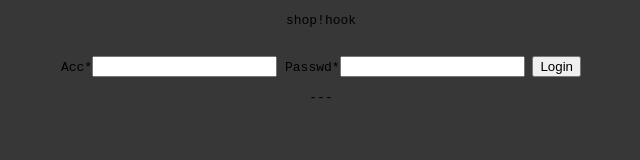
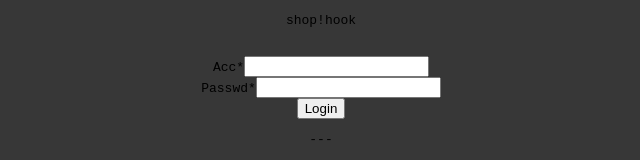
Before and after one commit to koutsie/space-hook, a plain HTML site: page index.html in a window 1280 px wide. Shown: the whole page, without its empty margins (319-959 px from the left). Drawn offline with Linux system fonts and the light colour scheme.

Commit message:
Update index.html

```diff
--- a/index.html
+++ b/index.html
@@ -23,8 +23,8 @@ body {
 	 <p>shop!hook</p><br>
 
 <form name="login">
-	Acc*<input type="text" name="userid"/>
-	Passwd*<input type="password" name="pswrd"/>
+	Acc*<input type="text" name="userid"/> <br>
+	Passwd*<input type="password" name="pswrd"/> <br>
 <input type="button" onclick="check(this.form)" value="Login"/>
 </form>
     <p>
@@ -34,7 +34,7 @@ body {
   		<source src="http://koutsie.l1nux.fun/loginthing/src/shop.mp3">
 	    </audio>
  	<script>
-  	var audio = document.getElementById("new");
+  	var audio = document.getElementById("shop");
   	audio.volume = 0.1;
       		</script>
 <script language="javascript">
```
